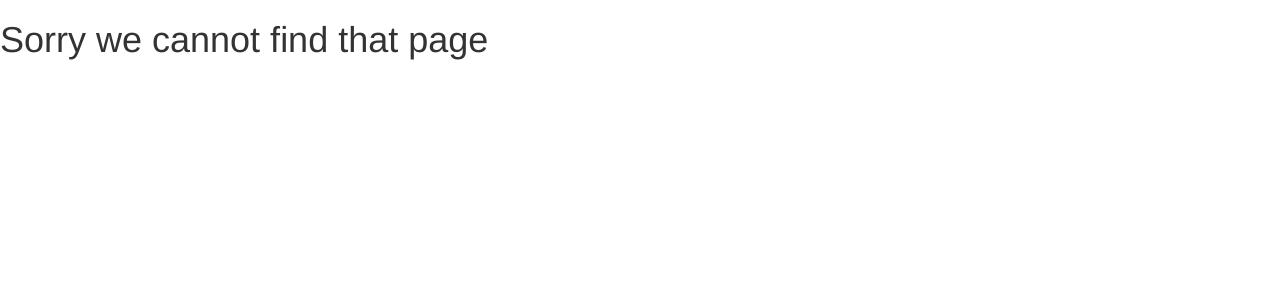
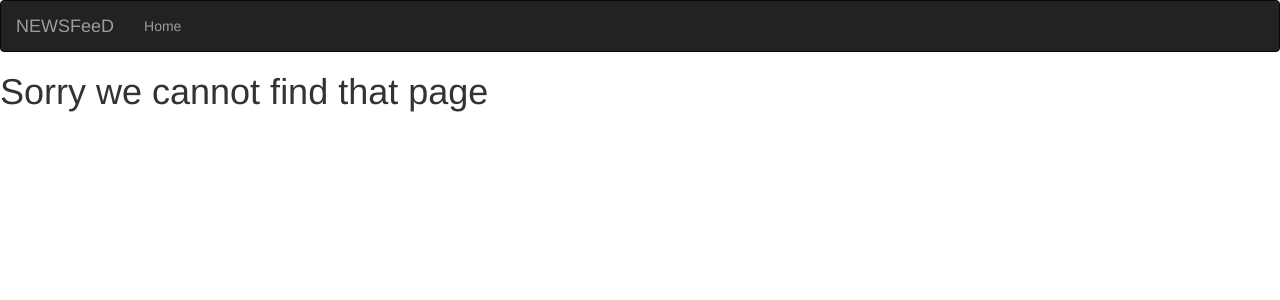
Before and after one commit to kangangi/newsIP, a Flask app: template app/templates/fourOwfour.html in a window 1280 px wide. Shown: the top 300 px of the page. Run offline with Flask 2, Linux system fonts and the light colour scheme; the template is opened without the code that fills it, so the values that code supplies are empty; some libraries are stand-ins or nearby versions.

Commit message:
add nav-bar

```diff
--- a/app/static/css/article.css
+++ b/app/static/css/article.css
@@ -13,7 +13,7 @@
 
 #articles h3{
   font-family: 'Playfair Display',serif;
-  color: darkslategrey;
+  color: maroon;
   font-weight: bold;
 
 }
--- a/app/templates/base.html
+++ b/app/templates/base.html
@@ -1,5 +1,8 @@
 {% extends 'bootstrap/base.html'%}
-
+<!-- Navbar block  -->
+{% block navbar %}
+{% include 'navbar.html' %}
+{% endblock %}
 <!DOCTYPE html>
 <html>
 
@@ -14,7 +17,7 @@
 
 <body>
   <!-- Content block -->
-  <div class="container">
+  <div class="container-fluid">
   {% block content %}
 
   {% endblock%}
--- a/app/templates/index.html
+++ b/app/templates/index.html
@@ -10,7 +10,7 @@
 
 {% block content %}
 <div id="header">
-  <h1> NEWS FEED </h1>
+  <h1> NEWS FeeD </h1>
   <p> Your trusted news-source</p>
   <hr>
   <h2>NEWS SELECTION</h2>
--- /dev/null
+++ b/app/templates/navbar.html
@@ -0,0 +1,18 @@
+<div class="navbar navbar-inverse" role="navigation">
+  <div class="container-fluid">
+    <div class="navbar-header">
+      <button type="button" class="navbar-toggle" data-toggle="collapse" data-target=".navbar-collapse">
+        <span class="sr-only">Toggle navigation</span>
+        <span class="icon-bar"></span>
+        <span class="icon-bar"></span>
+        <span class="icon-bar"></span>
+      </button>
+      <a class="navbar-brand" href="/"> NEWSFeeD </a>
+    </div>
+    <div class="navbar-collapse collapse">
+      <ul class="nav navbar-nav">
+        <li><a href="/">Home</a></li>
+    </div>
+
+  </div>
+</div>
```
